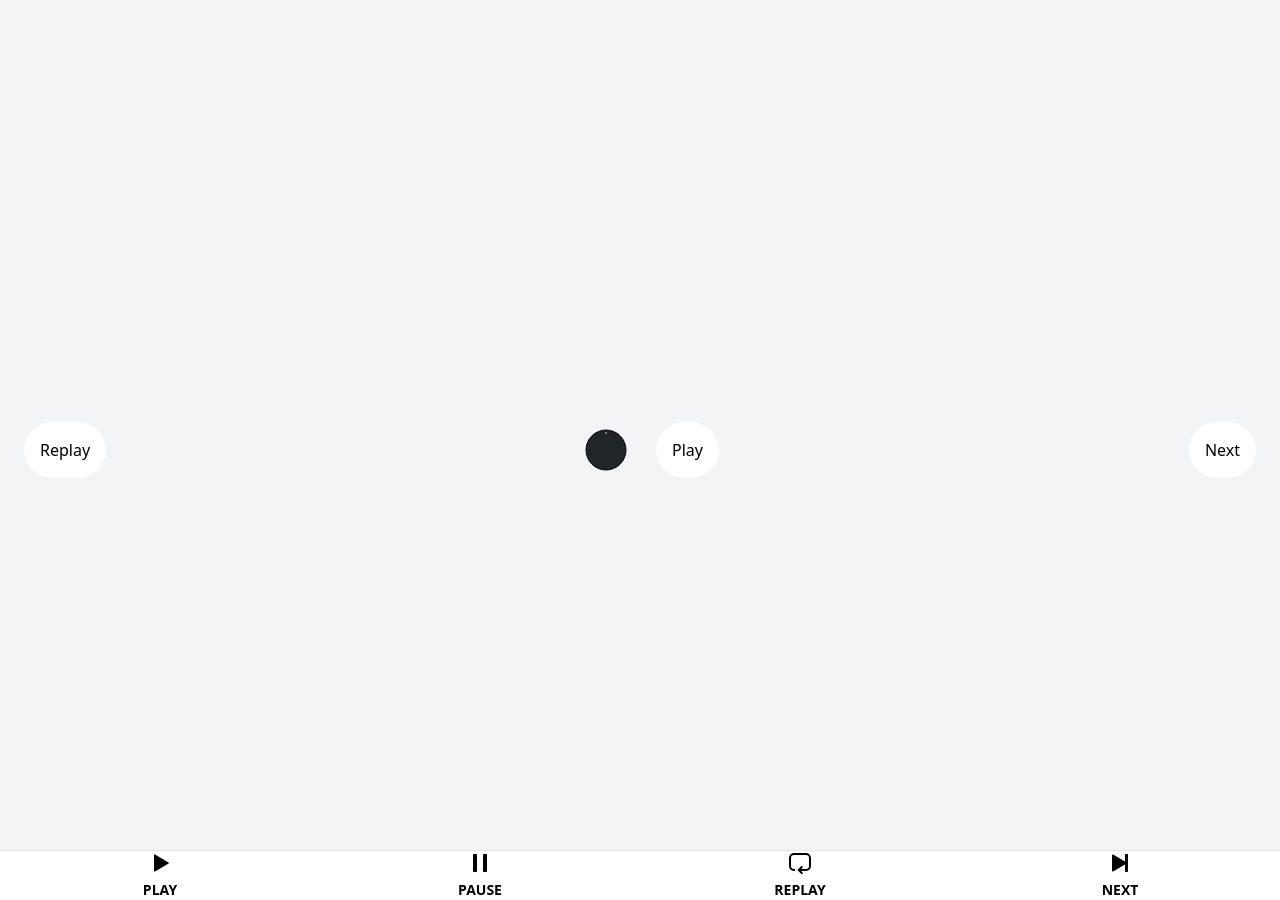
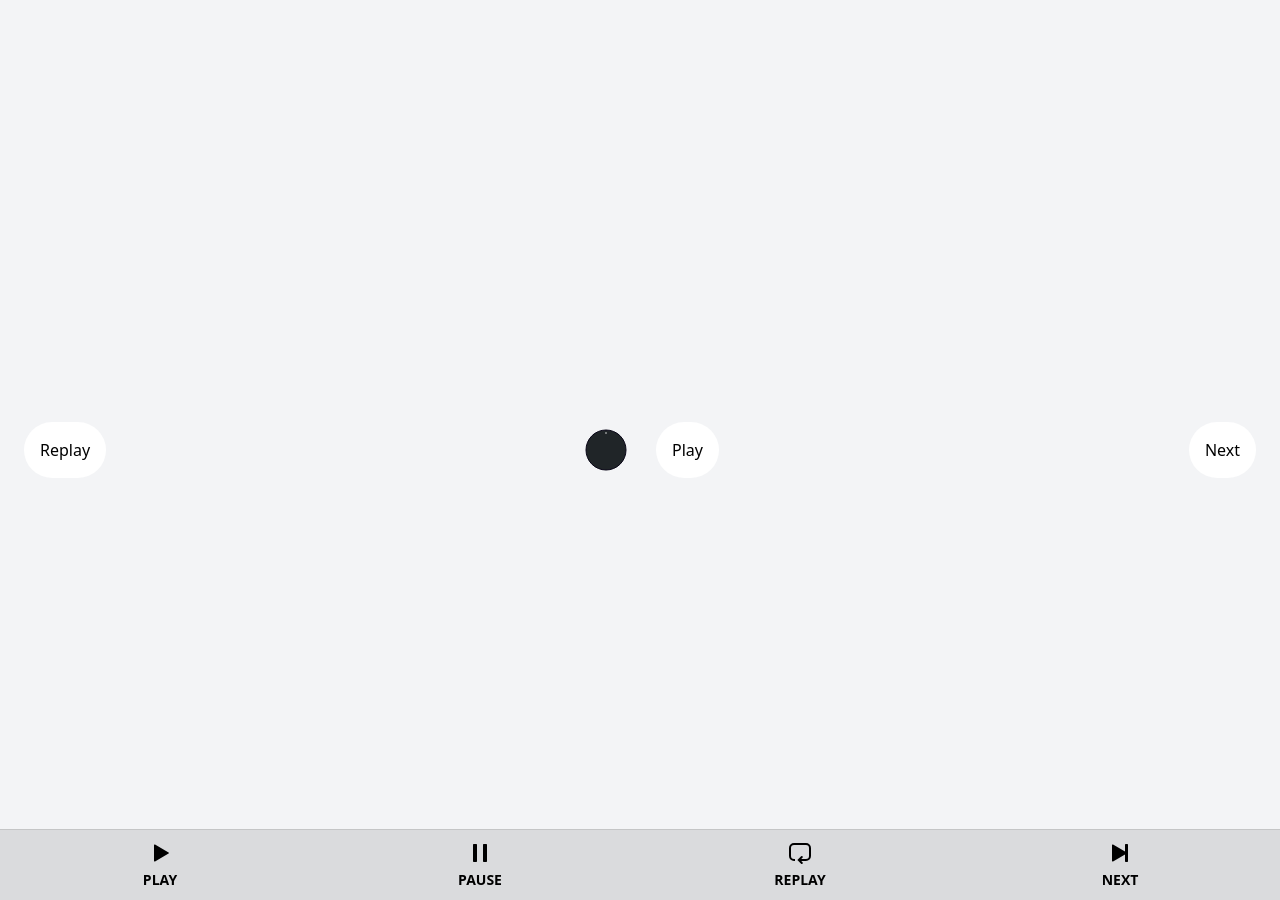
Before and after one commit to saomaidl/saomaidl.github.io, a Jekyll site: the page built from _pages/main.html, in a window 1280 px wide. Built offline with Jekyll 4.4.1, drawn with Linux system fonts in a browser that asks for light colours; nearby versions of some CDN libraries; comment, search, counter and statistics services are not loaded.

Commit message:
Update main.html

```diff
--- a/_pages/main.html
+++ b/_pages/main.html
@@ -11,7 +11,7 @@ description: "Tìm kiếm và khám phá các bài hát karaoke yêu thích củ
     <meta charset="UTF-8">
     <meta name="viewport" content="width=device-width, initial-scale=1.0">
     <title>Video Player</title>
-    <link href="https://cdn.jsdelivr.net/npm/tailwindcss@2.2.19/dist/tailwind.min.css" rel="stylesheet">
+    <script src="https://cdn.tailwindcss.com"></script>
     <script src="https://code.jquery.com/jquery-3.6.0.min.js"></script>
     <style>
         /* Đảm bảo video chiếm toàn bộ màn hình */
@@ -65,7 +65,7 @@ description: "Tìm kiếm và khám phá các bài hát karaoke yêu thích củ
     </div>
 
 
-<div class="bg-white fixed bottom-0 left-0 right-0 w-full flex flex-col border-t border-black border-opacity-10"><div class="z-max"><div class="flex h-[70px] items-center" id="navbar"></div></div></div>
+<div class="z-[100] bg-[rgba(0,0,0,0.1)] fixed bottom-0 left-0 right-0 w-full flex flex-col border-t border-black border-opacity-10"><div class="z-max"><div class="flex h-[70px] items-center" id="navbar"></div></div></div>
 
     <script>
       $(document).ready(function() {
```
